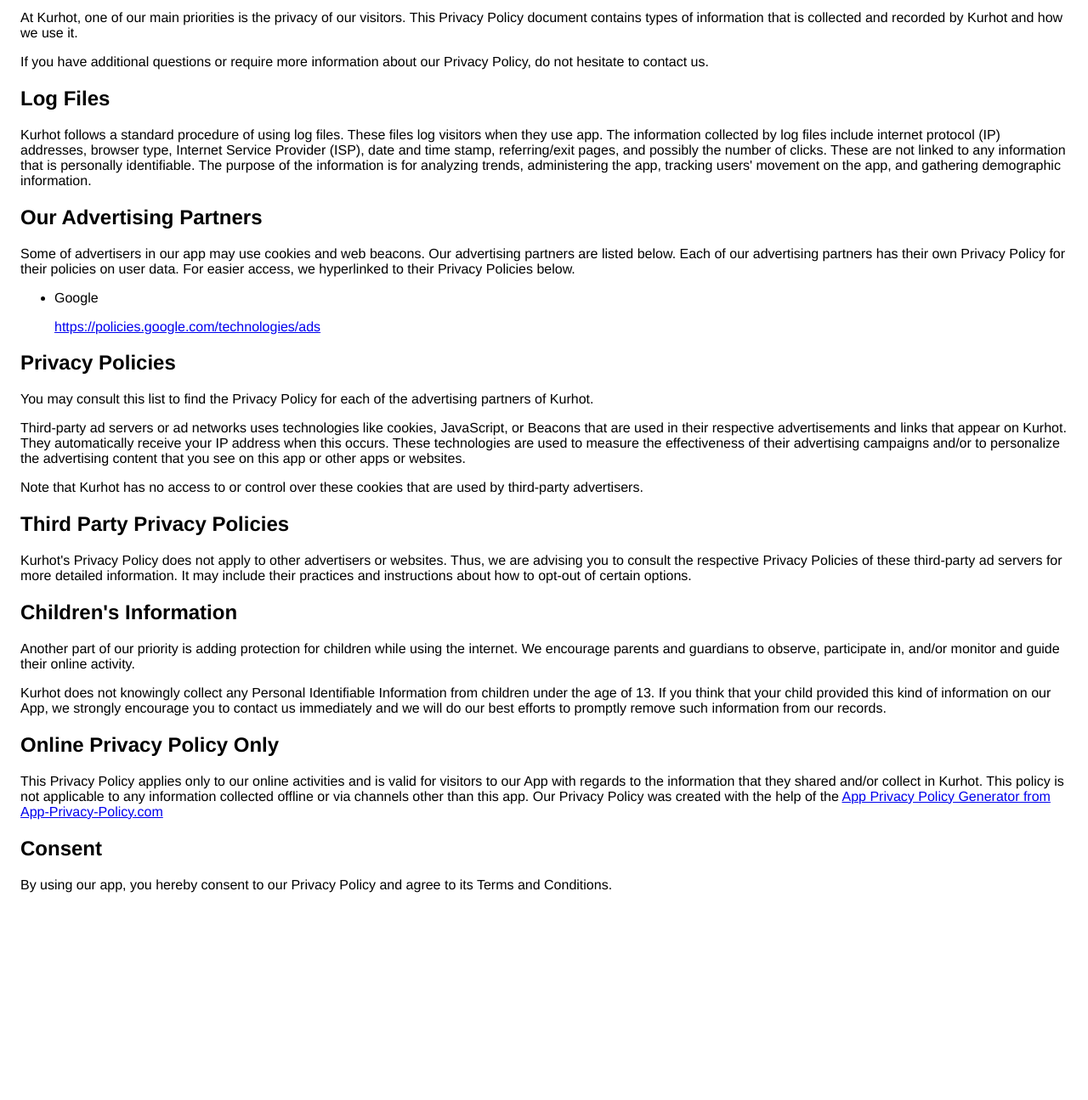
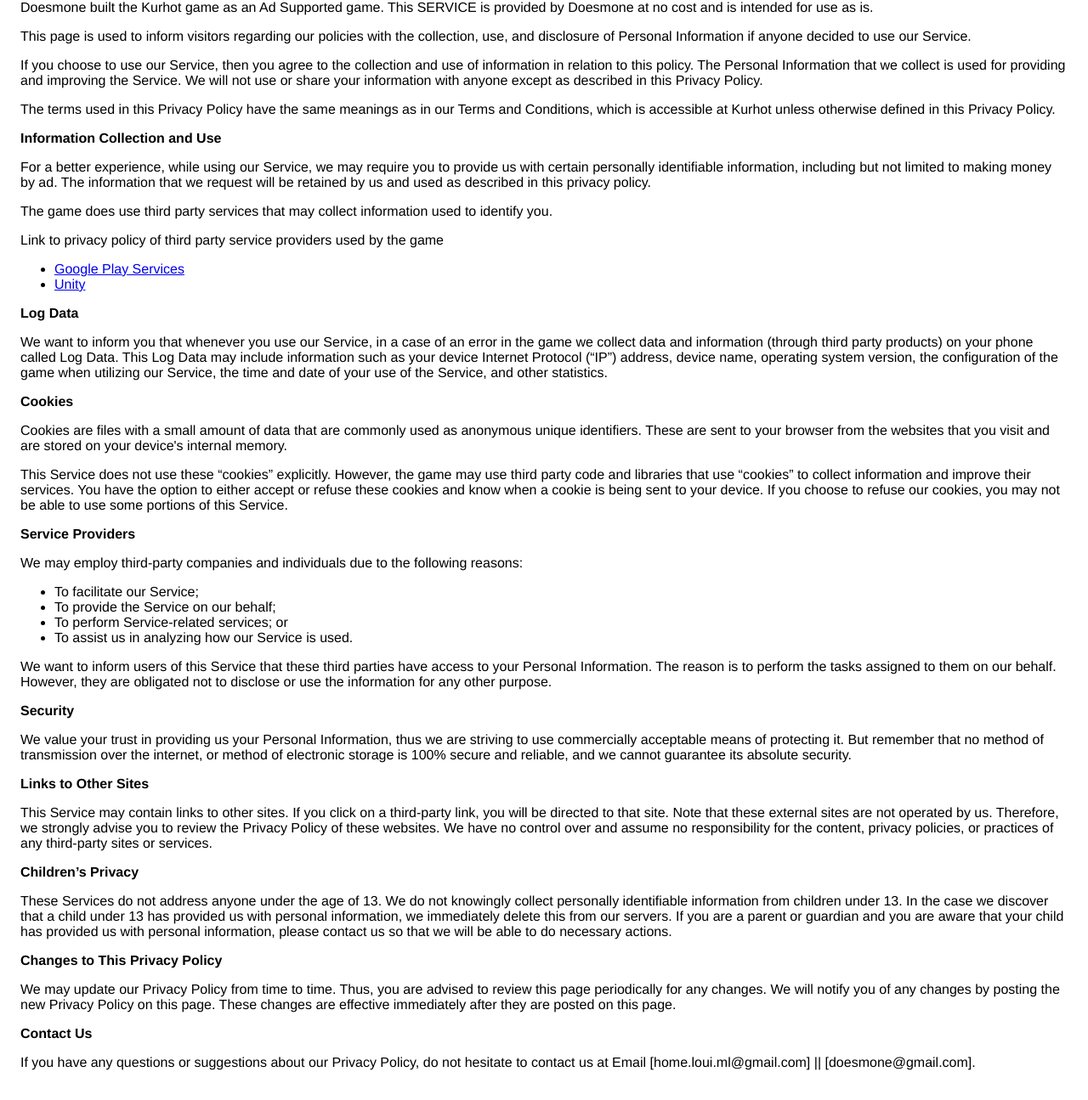
Before and after one commit to Louiml/Privacy-Policy-Kurhot-, a plain HTML site: page index.html in a window 1280 px wide. Shown: the part 92-1387 px from the top of the page at 85% size. Before the commit the page ends 1183 px from the top, so only its background shows below. Drawn offline with Linux system fonts and the light colour scheme.

Commit message:
Update index.html

```diff
--- a/index.html
+++ b/index.html
@@ -7,51 +7,112 @@
       <style> body { font-family: 'Helvetica Neue', Helvetica, Arial, sans-serif; padding:1em; } </style>
     </head>
     <body>
-<h1>Privacy Policy for Kurhot</h1>
-
-<p>At Kurhot, one of our main priorities is the privacy of our visitors. This Privacy Policy document contains types of information that is collected and recorded by Kurhot and how we use it.</p>
-
-<p>If you have additional questions or require more information about our Privacy Policy, do not hesitate to contact us.</p>
-
-<h2>Log Files</h2>
-
-<p>Kurhot follows a standard procedure of using log files. These files log visitors when they use app. The information collected by log files include internet protocol (IP) addresses, browser type, Internet Service Provider (ISP), date and time stamp, referring/exit pages, and possibly the number of clicks. These are not linked to any information that is personally identifiable. The purpose of the information is for analyzing trends, administering the app, tracking users' movement on the app, and gathering demographic information.</p>
-
-<h2>Our Advertising Partners</h2>
-
-<p>Some of advertisers in our app may use cookies and web beacons. Our advertising partners are listed below. Each of our advertising partners has their own Privacy Policy for their policies on user data. For easier access, we hyperlinked to their Privacy Policies below.</p>
-
-<ul>
-    <li>
-        <p>Google</p>
-        <p><a href="https://policies.google.com/technologies/ads">https://policies.google.com/technologies/ads</a></p>
-    </li>
-</ul>
-
-<h2>Privacy Policies</h2>
-
-<P>You may consult this list to find the Privacy Policy for each of the advertising partners of Kurhot.</p>
-
-<p>Third-party ad servers or ad networks uses technologies like cookies, JavaScript, or Beacons that are used in their respective advertisements and links that appear on Kurhot. They automatically receive your IP address when this occurs. These technologies are used to measure the effectiveness of their advertising campaigns and/or to personalize the advertising content that you see on this app or other apps or websites.</p>
-
-<p>Note that Kurhot has no access to or control over these cookies that are used by third-party advertisers.</p>
-
-<h2>Third Party Privacy Policies</h2>
-
-<p>Kurhot's Privacy Policy does not apply to other advertisers or websites. Thus, we are advising you to consult the respective Privacy Policies of these third-party ad servers for more detailed information. It may include their practices and instructions about how to opt-out of certain options.</p>
-
-<h2>Children's Information</h2>
-
-<p>Another part of our priority is adding protection for children while using the internet. We encourage parents and guardians to observe, participate in, and/or monitor and guide their online activity.</p>
-
-<p>Kurhot does not knowingly collect any Personal Identifiable Information from children under the age of 13. If you think that your child provided this kind of information on our App, we strongly encourage you to contact us immediately and we will do our best efforts to promptly remove such information from our records.</p>
-
-<h2>Online Privacy Policy Only</h2>
-
-<p>This Privacy Policy applies only to our online activities and is valid for visitors to our App with regards to the information that they shared and/or collect in Kurhot. This policy is not applicable to any information collected offline or via channels other than this app. Our Privacy Policy was created with the help of the <a href="https://www.app-privacy-policy.com/app-privacy-policy-generator/">App Privacy Policy Generator from App-Privacy-Policy.com</a></p>
-
-<h2>Consent</h2>
-
-<p>By using our app, you hereby consent to our Privacy Policy and agree to its Terms and Conditions.</p>
+    <h2>Privacy Policy</h2> <p>
+                    Doesmone built the Kurhot game as
+                    an Ad Supported game. This SERVICE is provided by
+                    Doesmone at no cost and is intended for
+                    use as is.
+                  </p> <p>
+                    This page is used to inform visitors regarding
+                    our policies with the collection, use, and
+                    disclosure of Personal Information if anyone decided to use
+                    our Service.
+                  </p> <p>
+                    If you choose to use our Service, then you agree
+                    to the collection and use of information in relation to this
+                    policy. The Personal Information that we collect is
+                    used for providing and improving the Service.
+                    We will not use or share your
+                    information with anyone except as described in this Privacy
+                    Policy.
+                  </p> <p>
+                    The terms used in this Privacy Policy have the same meanings
+                    as in our Terms and Conditions, which is accessible at
+                    Kurhot unless otherwise defined in this Privacy
+                    Policy.
+                  </p> <p><strong>Information Collection and Use</strong></p> <p>
+                    For a better experience, while using our Service,
+                    we may require you to provide us with certain
+                    personally identifiable information, including but not limited to making money by ad. The
+                    information that we request will be
+                    retained by us and used as described in this privacy policy.
+                  </p> <p>
+                    The game does use third party services that may collect
+                    information used to identify you.
+                  </p> <div><p>
+                      Link to privacy policy of third party service providers
+                      used by the game
+                    </p> <ul><li><a href="https://www.google.com/policies/privacy/" target="_blank">Google Play Services</a></li><!----><!----><!----><!----><!----><!----><!----><!----><!----><!----><li><a href="https://unity3d.com/legal/privacy-policy" target="_blank">Unity</a></li><!----><!----></ul></div> <p><strong>Log Data</strong></p> <p>
+                    We want to inform you that whenever
+                    you use our Service, in a case of an error in the
+                    game we collect data and information (through third
+                    party products) on your phone called Log Data. This Log Data
+                    may include information such as your device Internet
+                    Protocol (“IP”) address, device name, operating system
+                    version, the configuration of the game when utilizing
+                    our Service, the time and date of your use of the
+                    Service, and other statistics.
+                  </p> <p><strong>Cookies</strong></p> <p>
+                    Cookies are files with a small amount of data that are
+                    commonly used as anonymous unique identifiers. These are
+                    sent to your browser from the websites that you visit and
+                    are stored on your device's internal memory.
+                  </p> <p>
+                    This Service does not use these “cookies” explicitly.
+                    However, the game may use third party code and libraries that
+                    use “cookies” to collect information and improve their
+                    services. You have the option to either accept or refuse
+                    these cookies and know when a cookie is being sent to your
+                    device. If you choose to refuse our cookies, you may not be
+                    able to use some portions of this Service.
+                  </p> <p><strong>Service Providers</strong></p> <p>
+                    We may employ third-party companies
+                    and individuals due to the following reasons:
+                  </p> <ul><li>To facilitate our Service;</li> <li>To provide the Service on our behalf;</li> <li>To perform Service-related services; or</li> <li>To assist us in analyzing how our Service is used.</li></ul> <p>
+                    We want to inform users of this
+                    Service that these third parties have access to your
+                    Personal Information. The reason is to perform the tasks
+                    assigned to them on our behalf. However, they are obligated
+                    not to disclose or use the information for any other
+                    purpose.
+                  </p> <p><strong>Security</strong></p> <p>
+                    We value your trust in providing us
+                    your Personal Information, thus we are striving to use
+                    commercially acceptable means of protecting it. But remember
+                    that no method of transmission over the internet, or method
+                    of electronic storage is 100% secure and reliable, and
+                    we cannot guarantee its absolute security.
+                  </p> <p><strong>Links to Other Sites</strong></p> <p>
+                    This Service may contain links to other sites. If you click
+                    on a third-party link, you will be directed to that site.
+                    Note that these external sites are not operated by
+                    us. Therefore, we strongly advise you to
+                    review the Privacy Policy of these websites.
+                    We have no control over and assume no
+                    responsibility for the content, privacy policies, or
+                    practices of any third-party sites or services.
+                  </p> <p><strong>Children’s Privacy</strong></p> <p>
+                    These Services do not address anyone under the age of 13.
+                    We do not knowingly collect personally
+                    identifiable information from children under 13. In the case
+                    we discover that a child under 13 has provided
+                    us with personal information,
+                    we immediately delete this from our servers. If you
+                    are a parent or guardian and you are aware that your child
+                    has provided us with personal information, please contact
+                    us so that we will be able to do
+                    necessary actions.
+                  </p> <p><strong>Changes to This Privacy Policy</strong></p> <p>
+                    We may update our Privacy Policy from
+                    time to time. Thus, you are advised to review this page
+                    periodically for any changes. We will
+                    notify you of any changes by posting the new Privacy Policy
+                    on this page. These changes are effective immediately after
+                    they are posted on this page.
+                  </p> <p><strong>Contact Us</strong></p> <p>
+                    If you have any questions or suggestions about
+                    our Privacy Policy, do not hesitate to contact
+                    us at Email [home.loui.ml@gmail.com] || [doesmone@gmail.com].
+                  </p>
     </body>
     </html>
```
